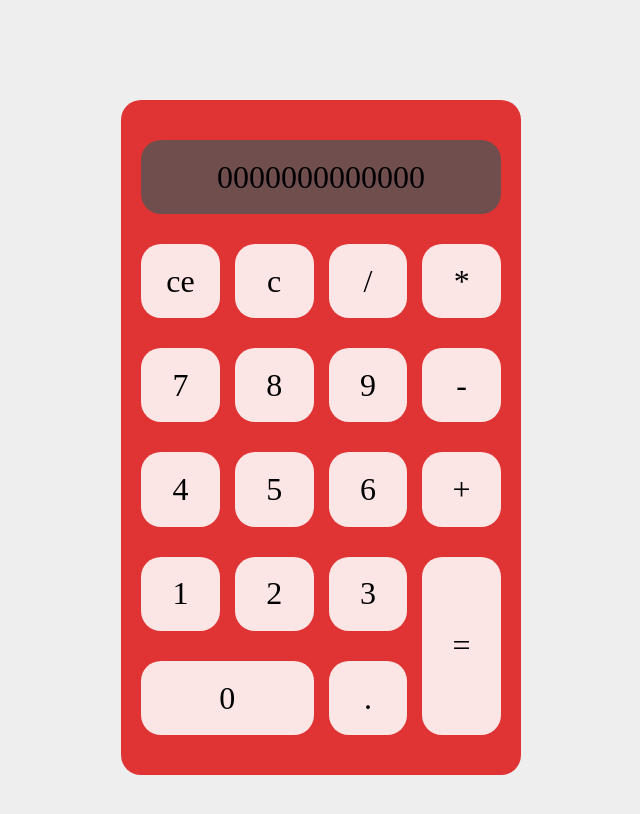
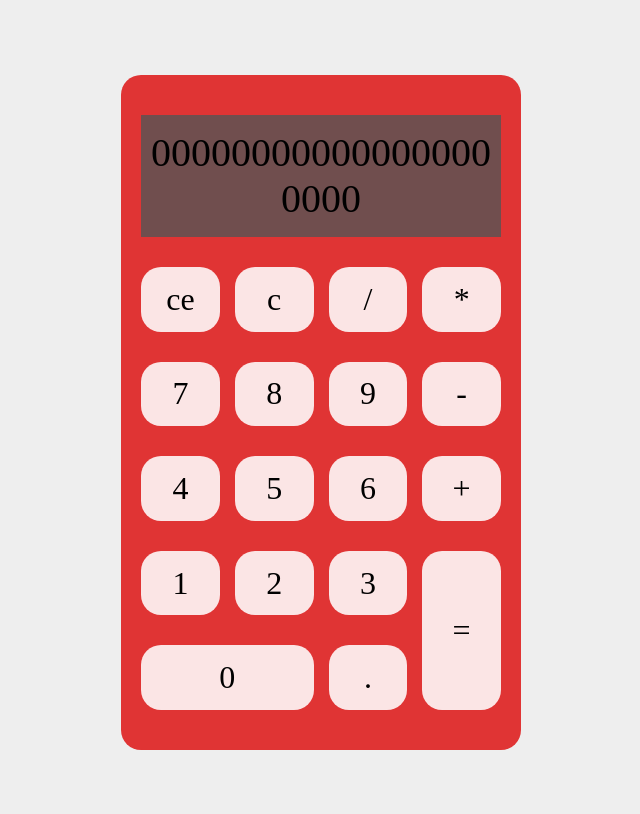
Before and after one commit to gasada-dev/calculator, a plain HTML site: page index.html in a window 1280 px wide. Shown: the whole page, without its empty margins (319-959 px from the left). Drawn offline with Linux system fonts and the light colour scheme.

Commit message:
feat: add index.js and write half code

```diff
--- a/index.html
+++ b/index.html
@@ -13,25 +13,25 @@
         <div class="container">
             <div class="calc">
                 <div class="calc__grid">
-                    <button type="button" class="btn calc__input">0000000000000</button>
-                    <button type="button" class="btn calc__btn--ce">ce</button>
-                    <button type="button" class="btn calc__btn--ce">c</button>
-                    <button type="button" class="btn calc__btn--ce">/</button>
-                    <button type="button" class="btn calc__btn--ce">*</button>
-                    <button type="button" class="btn calc__btn--ce">7</button>
-                    <button type="button" class="btn calc__btn--ce">8</button>
-                    <button type="button" class="btn calc__btn--ce">9</button>
-                    <button type="button" class="btn calc__btn--ce">-</button>
-                    <button type="button" class="btn calc__btn--ce">4</button>
-                    <button type="button" class="btn calc__btn--ce">5</button>
-                    <button type="button" class="btn calc__btn--ce">6</button>
-                    <button type="button" class="btn calc__btn--ce">+</button>
-                    <button type="button" class="btn calc__btn--ce">1</button>
-                    <button type="button" class="btn calc__btn--ce">2</button>
-                    <button type="button" class="btn calc__btn--0">0</button>
-                    <button type="button" class="btn calc__btn--ce">3</button>
-                    <button type="button" class="btn calc__btn--ce">.</button>
-                    <button type="button" class="btn calc__btn--result">=</button>
+                    <div class="calc__input">000000000000000000000</div>
+                    <button type="button" class="btn clear" id="ce">ce</button>
+                    <button type="button" class="btn clear" id="c">c</button>
+                    <button type="button" class="btn operation">/</button>
+                    <button type="button" class="btn operation">*</button>
+                    <button type="button" class="btn number">7</button>
+                    <button type="button" class="btn number">8</button>
+                    <button type="button" class="btn number">9</button>
+                    <button type="button" class="btn operation">-</button>
+                    <button type="button" class="btn number">4</button>
+                    <button type="button" class="btn number">5</button>
+                    <button type="button" class="btn number">6</button>
+                    <button type="button" class="btn operation">+</button>
+                    <button type="button" class="btn number">1</button>
+                    <button type="button" class="btn number">2</button>
+                    <button type="button" class="btn number" id="zero">0</button>
+                    <button type="button" class="btn number">3</button>
+                    <button type="button" class="btn" id="decimal">.</button>
+                    <button type="button" class="btn result" id="result">=</button>
                 </div>
             </div>
         </div>
--- a/src/js/index.js
+++ b/src/js/index.js
@@ -0,0 +1,52 @@
+let numberBtns = document.querySelectorAll('.number'),
+    operationBtns = document.querySelectorAll('.operation'),
+    resultBtn = document.getElementById('result'),
+    decimalBtn = document.getElementById('decimal'),
+    clearBtns = document.querySelectorAll('.clear')
+
+
+for (let i = 0; i < numberBtns.length; i++) {
+    let numberBtn = numberBtns[i];
+    numberBtn.addEventListener('click', (e) => {
+        numberPress(e.target.textContent);
+    });
+};
+
+for (let i = 0; i < operationBtns.length; i++) {
+    let operationBtn = operationBtns[i];
+    operationBtn.addEventListener('click', (e) => {
+        operation(e.target.textContent);
+    });
+};
+
+for (let i = 0; i < clearBtns.length; i++) {
+    let clearBtn = clearBtns[i];
+    clearBtn.addEventListener('click', (e) => {
+        clear(e.target.id);
+    });
+
+};
+
+decimalBtn.addEventListener('click', decimal);
+
+resultBtn.addEventListener('click', result);
+
+function numberPress(num) {
+    console.log(num);
+};
+
+function operation(symbol) {
+    console.log(symbol);
+};
+
+function clear(id) {
+    console.log(id);
+};
+
+function decimal() {
+    console.log('dec');
+};
+
+function result() {
+    console.log('result');
+};
--- a/src/scss/style.scss
+++ b/src/scss/style.scss
@@ -1,6 +1,8 @@
 @import "_normalize.scss";
+
 body{
     background-color: rgb(238, 238, 238);
+    user-select: none;
 }
 
 .btn{
@@ -12,21 +14,20 @@ body{
     &:focus{
         outline: none;
     }
+
     &:hover{
         background-color: #ffffffcc;
+    }
 
-    }
     &:active{
         box-shadow: 2px 2px 2px #aaacab;
     }
 }
 
-
-
 .main{
 
     .container{
-        padding: 100px 0;
+        padding: 75px 0 0 0;
 
         .calc{
             margin: 0 auto;
@@ -48,17 +49,19 @@ body{
                     background-color: #704e4e;
                     grid-column-start: 1;
                     grid-column-end: 5;
+                    text-align: center;
+                    font-size: 40px;
+                    padding: 15px 5px;
+                    word-wrap: break-word;
                 }
 
-                .calc__btn--ce{
-                }
-                .calc__btn--0{
+                #zero{
                     grid-row-start: 6;
                     grid-row-end: 7;
                     grid-column-start: 1;
                     grid-column-end: 3;
                 }
-                .calc__btn--result{
+                #result{
                     grid-row-start: 5;
                     grid-row-end: 7;
                     grid-column-start: 4;
```
Also changed, not shown: css/style.css, 1 other file.
